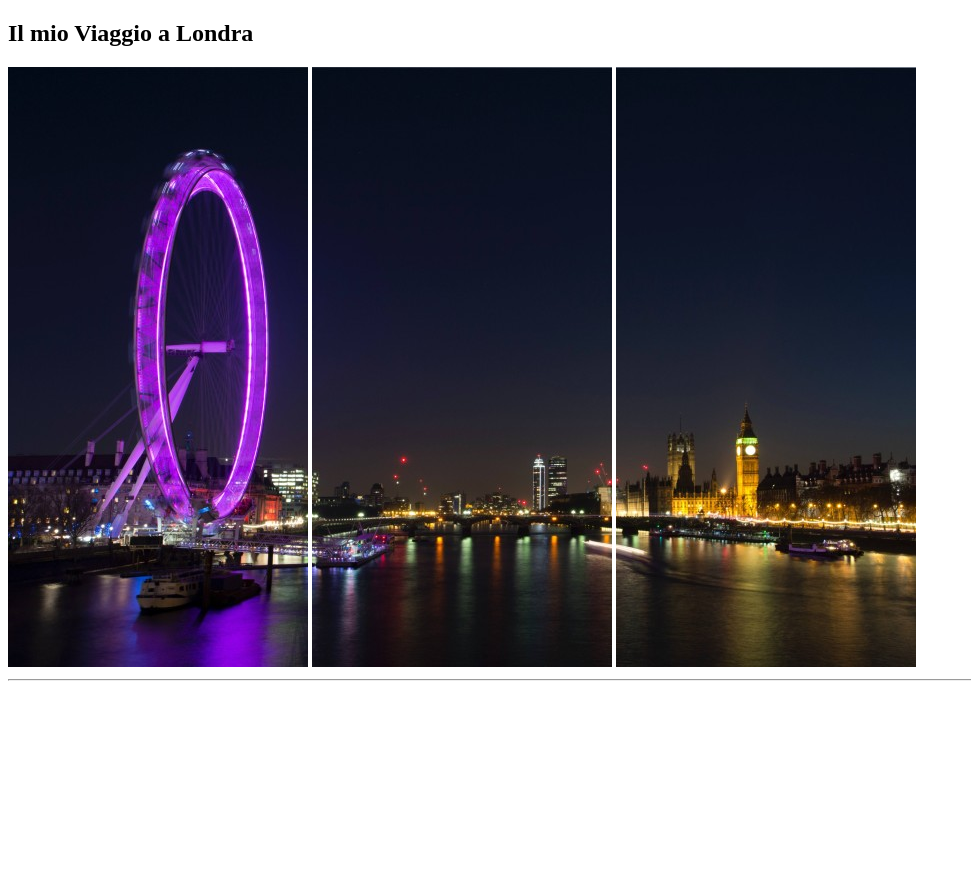
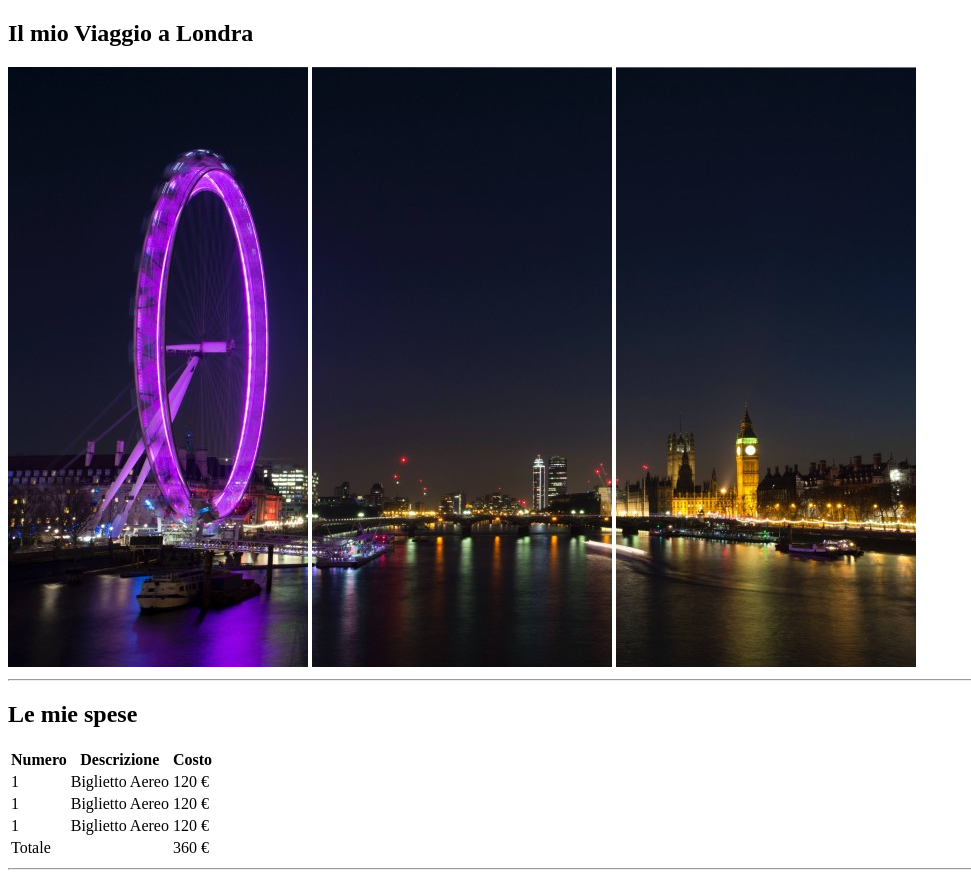
Before and after one commit to SAX-94/html-london-trip, a plain HTML site: page index.html in a window 1280 px wide. Shown: the whole page, without its empty margins (0-971 px from the left). Before the commit the page ends 800 px from the top, so only its background shows below. Drawn offline with Linux system fonts and the light colour scheme.

Commit message:
Spese - tabella

```diff
--- a/index.html
+++ b/index.html
@@ -18,5 +18,45 @@
         <hr>
     </section>
 
+    <!-- SPESE -->
+    <section>
+        <h2>Le mie spese</h2>
+
+        <table>
+            <thead>
+                <tr>
+                    <th>Numero</th>
+                    <th>Descrizione</th>
+                    <th>Costo</th>
+                </tr>
+            </thead>
+            <tbody>
+                <tr>
+                    <td>1</td>
+                    <td>Biglietto Aereo</td>
+                    <td>120 €</td>
+                </tr>
+                <tr>
+                    <td>1</td>
+                    <td>Biglietto Aereo</td>
+                    <td>120 €</td>
+                </tr>
+                <tr>
+                    <td>1</td>
+                    <td>Biglietto Aereo</td>
+                    <td>120 €</td>
+                </tr>
+            </tbody>
+            <tfoot>
+                <tr>
+                    <td>Totale</td>
+                    <td> </td>
+                    <td>360 €</td>
+                </tr>
+            </tfoot>
+        </table>
+        <hr>
+    </section>
+
 </body>
 </html>
```
